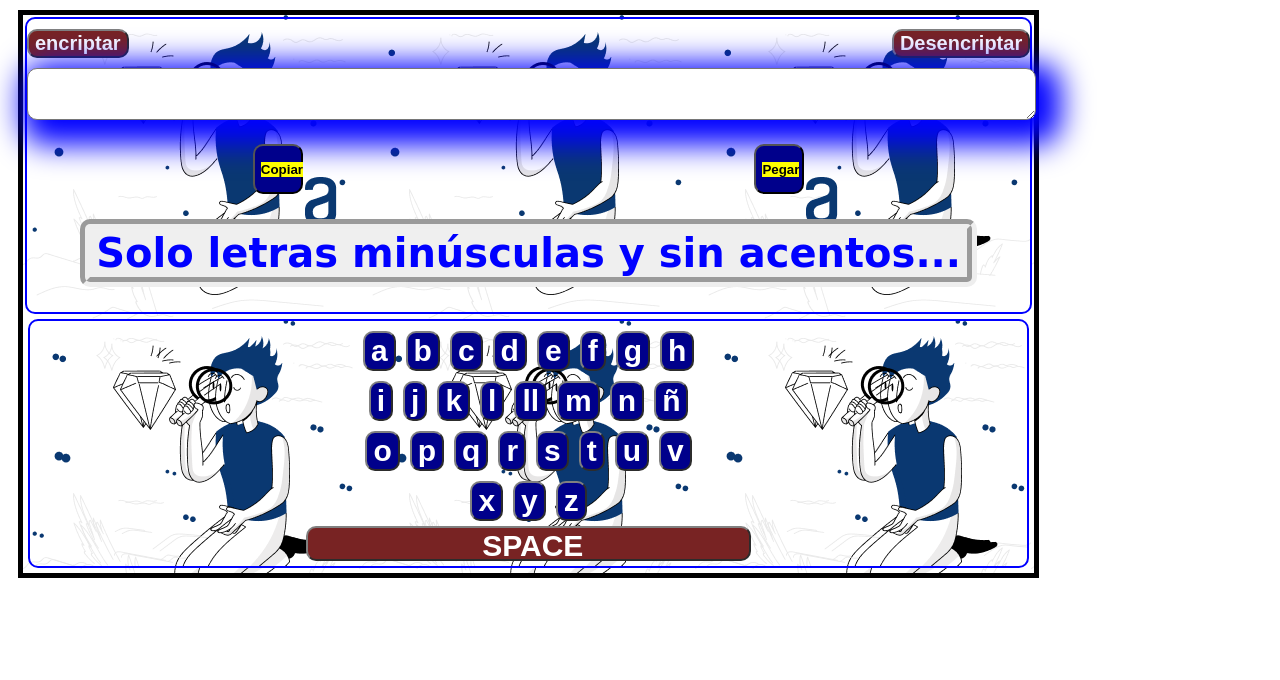
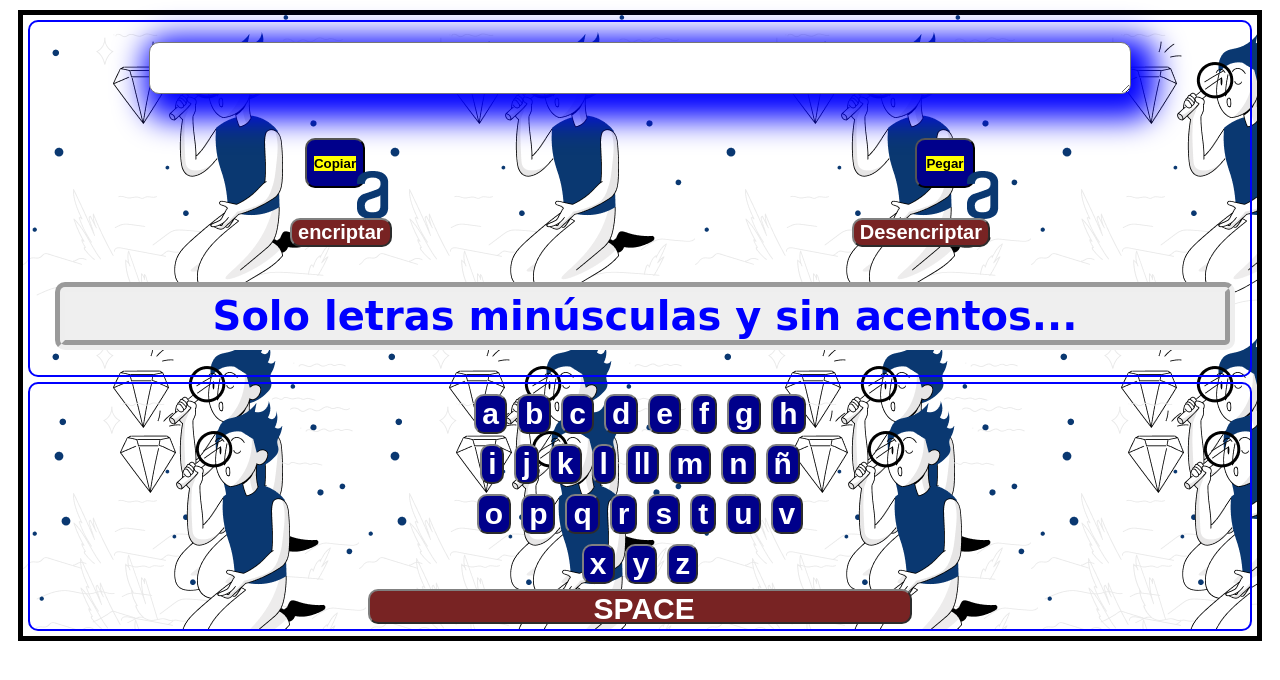
Before and after one commit to JhonFredyPerez1982/encriptador, a plain HTML site: page index.html in a window 1280 px wide. Drawn offline with Linux system fonts and the light colour scheme; a web font is replaced by a local one.

Commit message:
corrections

```diff
--- a/index.html
+++ b/index.html
@@ -15,14 +15,15 @@
 <body>
     <header class="principal">
         <div class="container">
-            <section class="botonesEncriptadores">
-                <button class="encriptar" onclick="btnEncriptar()">encriptar</button>
-                <button class="desencriptar" onclick="btnDesencriptar()"> Desencriptar </button>
-          </section>  <textarea cols="60" rows="2" maxlength="200" id='input-texto' class='input-texto'></textarea>
+            <textarea cols="60" rows="2" maxlength="200" id='input-texto' class='input-texto'></textarea>
             <section class="botonesEncriptadores2">
                 <button class="copiar" onclick="copiar()"><mark>Copiar</mark> <img  src="imagenes/logoalura.png"></button>
                 <button class="pegar"> <mark>Pegar</mark><img src="imagenes/logoalura.png"></button>
-                </section>
+                </section>  <section class="botonesEncriptadores">
+                    <button class="encriptar" onclick="btnEncriptar()">encriptar</button>
+                    <button class="desencriptar" onclick="btnDesencriptar()"> Desencriptar </button>
+              </section>
+
                         <section class="showText">
                 <input type="button"  value="Solo letras minúsculas y sin acentos..." class="mensaje" cols="20" rows="2">
                 <form name="commentform" class="panel" action="#" target="_blank">
@@ -30,7 +31,7 @@
                 </div>
 
 <main class="seccion1Botones">
-    <table>
+    <table >
                                     <thead>
                                             <tbody>
                                                   <tr>
--- a/sty.css
+++ b/sty.css
@@ -7,23 +7,24 @@
 }
 .container{
     border-radius: 10px;
-    margin: 2px;
+    margin: 5px;
     border: solid 2px;
     align-items: center;
 color: blue;
 }
 .botonesEncriptadores{
     display: flex;
-    margin:10px auto;
-    justify-content: space-between;
+    margin:30px;
+    justify-content: space-around;
     align-items: center;
 
 }
 .botonesEncriptadores:hover{
     box-shadow: 10px 10px 30px 15px;
-     margin: 10px;
+     margin: 30px;
     display: flex;
-    justify-content: space-between;
+    justify-content: space-around;
+    border-radius: 20px ;
     align-items: center;
     background: black;
 }
@@ -48,6 +49,7 @@ color: blue;
         border-radius: 10px;
         font-size: 20px;
     color: rgb(120, 35, 35);
+    margin: 20px;
     }
 .encriptar {
     vertical-align: 40px;
@@ -69,7 +71,8 @@ color: blue;
 }
 
 .input-texto:hover {
-    width: 40%;
+    width: 80%;
+    height: 50px;
     box-shadow: 10px 10px 30px 15px   blue;;
     text-align: center;
     border-radius: 10px;
@@ -88,7 +91,7 @@ color: blue;
 }
 .copiar {
     height:50px;
-    width: 50px;
+    width: 60px;
     font-weight: bold;
     border-radius: 10px;
     vertical-align: middle;
@@ -97,7 +100,7 @@ color: blue;
 .pegar {
 
     height:50px;
-    width: 50px;
+    width: 60px;
     font-weight: bold;
     border-radius: 10px;
     vertical-align: middle;
@@ -106,8 +109,10 @@ color: blue;
 mark{
     vertical-align:-15px;
     font-weight: bold;
+    text-align: center;
 }
-.seccion1Botones{margin: 5px;
+.seccion1Botones{
+    margin: 5px;
     border: solid 2px blue;
 background: blue;
 border-radius: 10px;
@@ -126,17 +131,7 @@ background: url(imagenes/muñeco.png);
 
 }
 
-.botonReset {
-    width: 45%;
-    height: 35px;
-    background: rgb(120, 35, 35);
-    text-align: center;
-    border-radius: 10px;
-    border-color: grey;
-    font-size: 30px;
-    font-weight: bold;
-    color: white;
-}
+
 .botonSpace {
     width: 45%;
     height: 35px;
@@ -149,23 +144,26 @@ background: url(imagenes/muñeco.png);
     color: white;
 }
 
-@media(min-width: 769px) {
+@media(max-width: 769px) {
     .principal{
-        width: 80%;
+        width: 100%;
 
     }
 .container{
+    margin: 10px;
     width:auto;
 
 
 }
 .botonesEncriptadores{
-    width: 100%;
+    width: auto;
 }
 .input-texto{
-    width: 100%;
+    width: 80%;
 }
-.showText, .mensaje,.seccion1Botones{
+.mensaje,{
+   width:  50%;}
+.showText,.table,.seccion1Botones,.botones,.botonSpace{
 width:auto;
 }
 }
```
Also changed, not shown: 1 other file.
